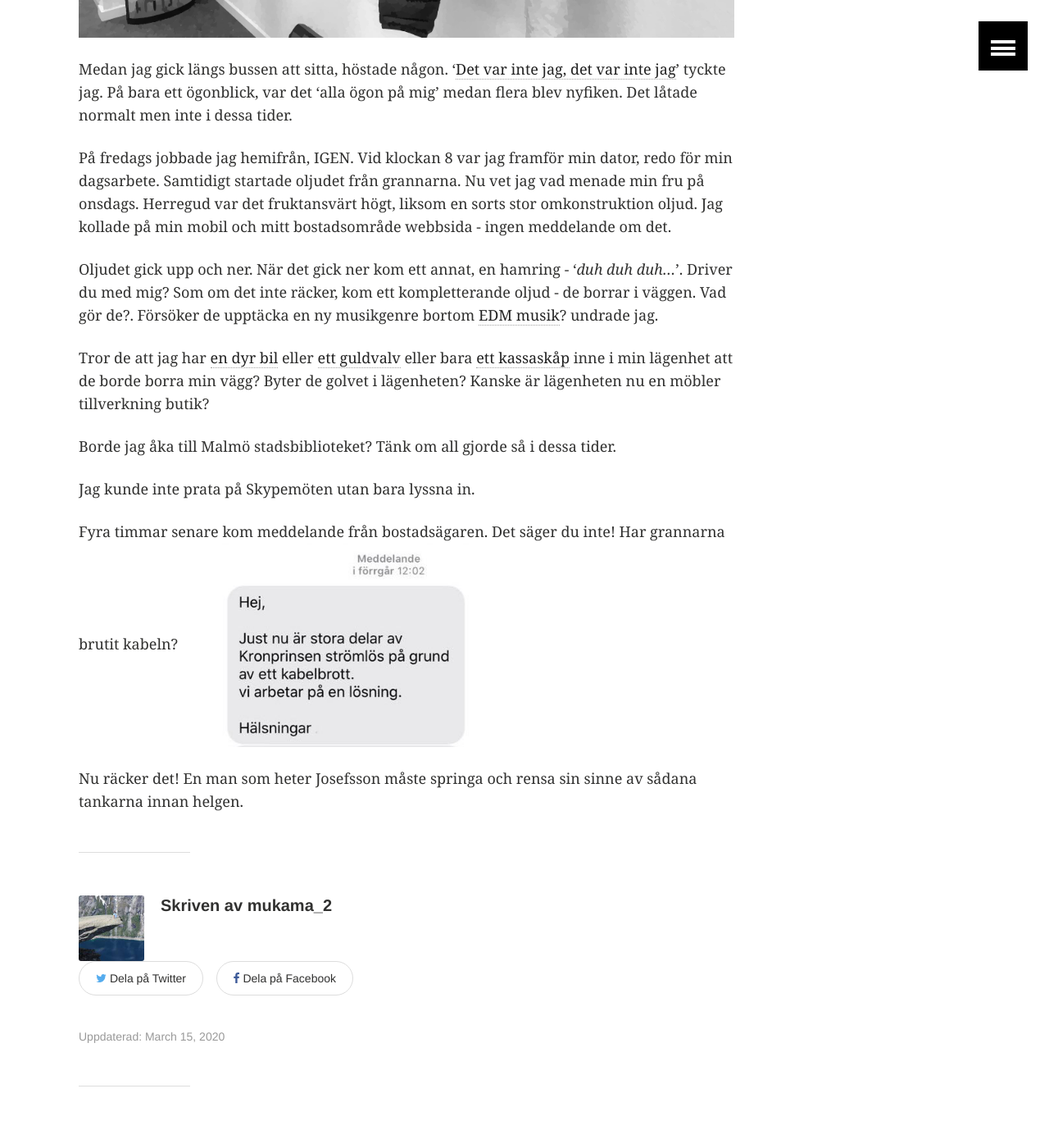
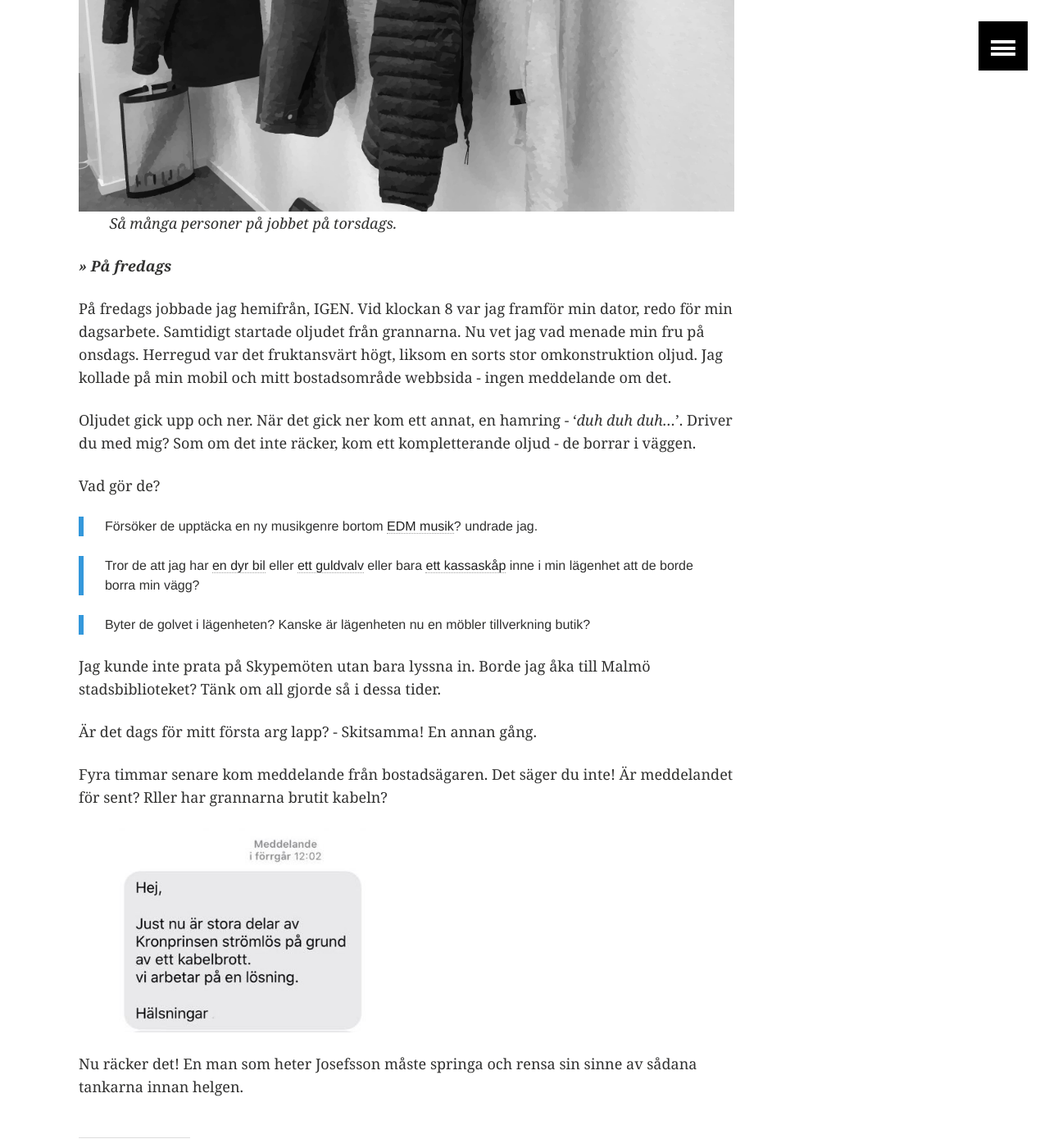
Before and after one commit to MukamaTwo/MukamaTwo.github.io, a Jekyll site: the page built from _posts/2020-03-14-6.md, in a window 1280 px wide and 1400 px high, scrolled down 1885 px. Shown: the whole window at 82% size. Built offline with Jekyll 4.4.1, drawn with Linux system fonts in a browser that asks for light colours; comment, search, counter and statistics services are not loaded; some of the changed text lies outside the part shown.

Commit message:
Additional updates to post 6

```diff
--- a/_posts/2020-03-14-6.md
+++ b/_posts/2020-03-14-6.md
@@ -15,6 +15,8 @@
 
 [Karensdagen](https://www.xn--fackfrbund-icb.com/fr%C3%A5gor-svar/vad-%C3%A4r-karensdag){:target="_blank"} - för ett par dagar sen, läste jag att [karensdagen slopas omedelbart](https://www.aftonbladet.se/nyheter/samhalle/a/pLkV4o/karensdagen-slopas-omedelbart){:target="_blank"}. Skit blev precis riktigt, tänkte jag.
 
+***>> På onsdags***
+
 Hur som helst, på onsdags jobbade jag hemifrån. Under dagen hörde jag mycket oljud från grannarna.
 
 > *Jag*: Det är för högt, tyckte jag. <br>
@@ -23,24 +25,34 @@
 > *Fru*: Nej, det kommer från lägenheten övanför. Är du *'ljudblind'*? <br>
 > *Jag*: Det säger du inte. Det kan vara.<br>
 
+***>> På torsdags***
+
 På torsdags morgon bitti hade jag en sak att göra i Lund. Så åkte jag till Lund som vanligt. Det var färre personer än på [sportlovsvecka 8]({{ site.url }}/4/){:target="_blank"}. Det var otrolig att ser tomheten på gatorna och såna färre personer på bussen och på jobbet.
-
-&nbsp;&nbsp;&nbsp;&nbsp;&nbsp;&nbsp;&nbsp;&nbsp;<img src="../images/corona/torsdagen.jpg" alt="Meddelande" style="width:800px" />
 
 Medan jag gick längs bussen att sitta, höstade någon. '[Det var inte jag, det var inte jag](https://www.youtube.com/watch?v=Z_4ca8jthAs&feature=youtu.be&t=18){:target="_blank"}' tyckte jag. På bara ett ögonblick, var det 'alla ögon på mig' medan flera blev nyfiken. Det låtade normalt men inte i dessa tider.
 
+&nbsp;&nbsp;&nbsp;&nbsp;&nbsp;&nbsp;&nbsp;&nbsp;<img src="../images/corona/torsdagen.jpg" alt="torsdagen på jobbet" style="width:800px" />
+&nbsp;&nbsp;&nbsp;&nbsp;&nbsp;&nbsp;&nbsp;&nbsp;*Så många personer på jobbet på torsdags.*
+
+***>> På fredags***
+
 På fredags jobbade jag hemifrån, IGEN. Vid klockan 8 var jag framför min dator, redo för min dagsarbete. Samtidigt startade oljudet från grannarna. Nu vet jag vad menade min fru på onsdags. Herregud var det fruktansvärt högt, liksom en sorts stor omkonstruktion oljud. Jag kollade på min mobil och mitt bostadsområde webbsida - ingen meddelande om det.
 
-Oljudet gick upp och ner. När det gick ner kom ett annat, en hamring - '*duh duh duh...*'. Driver du med mig? Som om det inte räcker, kom ett kompletterande oljud - de borrar i väggen. Vad gör de?. Försöker de upptäcka en ny musikgenre bortom [EDM musik](https://youtu.be/BubwLnPcQjc?t=48){:target="_blank"}? undrade jag.
+Oljudet gick upp och ner. När det gick ner kom ett annat, en hamring - '*duh duh duh...*'. Driver du med mig? Som om det inte räcker, kom ett kompletterande oljud - de borrar i väggen.
 
-Tror de att jag har [en dyr bil](https://www.youtube.com/watch?v=sH8uBtfTqA8){:target="_blank"} eller [ett guldvalv](https://www.youtube.com/watch?v=uw6jY3VuOcI){:target="_blank"} eller bara [ett kassaskåp](https://www.youtube.com/watch?v=imm6OR605UI){:target="_blank"} inne i min lägenhet att de borde borra min vägg?
-Byter de golvet i lägenheten? Kanske är lägenheten nu en möbler tillverkning butik?
+Vad gör de?
+> Försöker de upptäcka en ny musikgenre bortom [EDM musik](https://youtu.be/BubwLnPcQjc?t=48){:target="_blank"}? undrade jag.
 
-Borde jag åka till Malmö stadsbiblioteket? Tänk om all gjorde så i dessa tider.
+> Tror de att jag har [en dyr bil](https://www.youtube.com/watch?v=sH8uBtfTqA8){:target="_blank"} eller [ett guldvalv](https://www.youtube.com/watch?v=uw6jY3VuOcI){:target="_blank"} eller bara [ett kassaskåp](https://www.youtube.com/watch?v=imm6OR605UI){:target="_blank"} inne i min lägenhet att de borde borra min vägg?
 
-Jag kunde inte prata på Skypemöten utan bara lyssna in.
+> Byter de golvet i lägenheten? Kanske är lägenheten nu en möbler tillverkning butik?
 
-Fyra timmar senare kom meddelande från bostadsägaren. Det säger du inte! Har grannarna brutit kabeln?
+Jag kunde inte prata på Skypemöten utan bara lyssna in. Borde jag åka till Malmö stadsbiblioteket? Tänk om all gjorde så i dessa tider.
+
+Är det dags för mitt första arg lapp? - Skitsamma! En annan gång.
+
+Fyra timmar senare kom meddelande från bostadsägaren. Det säger du inte! Är meddelandet för sent? Rller har grannarna brutit kabeln?
+
 &nbsp;&nbsp;&nbsp;&nbsp;&nbsp;&nbsp;&nbsp;&nbsp;<img src="../images/corona/msg.jpg" alt="Meddelande" style="width:400px" />
 
 Nu räcker det! En man som heter Josefsson måste springa och rensa sin sinne av sådana tankarna innan helgen.
```
